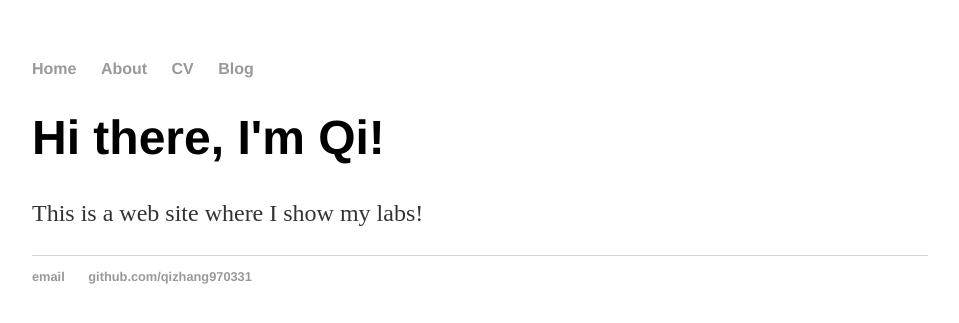
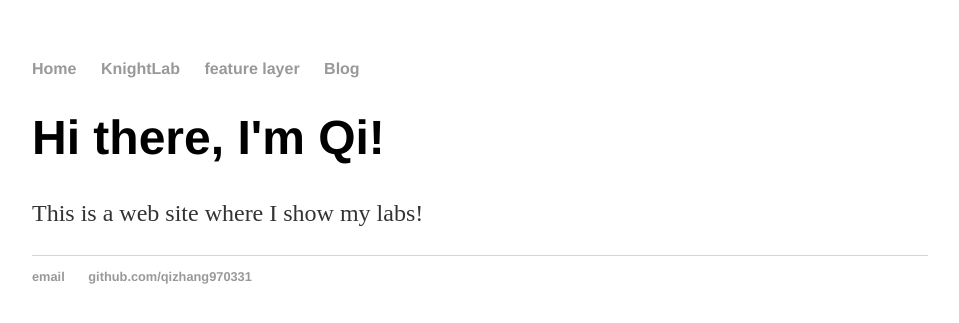
Before and after one commit to qizhang970331/qizhang970331.github.io, a Jekyll site: the page built from index.html, in a window 1280 px wide. Shown: the top 323 px of the page, without its empty margins (160-1119 px from the left). Built offline with Jekyll 4.4.1, drawn with Linux system fonts in a browser that asks for light colours.

Commit message:
Update default.html

```diff
--- a/_layouts/default.html
+++ b/_layouts/default.html
@@ -9,8 +9,8 @@
 			<nav>
 	    		<ul>
 	        		<li><a href="/">Home</a></li>
-		        	<li><a href="/about">About</a></li>
-	        		<li><a href="/cv">CV</a></li>
+		        	<li><a href="/KnightLab">KnightLab</a></li>
+	        		<li><a href="/feature layer">feature layer</a></li>
 	        		<li><a href="/blog">Blog</a></li>
 	    		</ul>
 			</nav>
```
